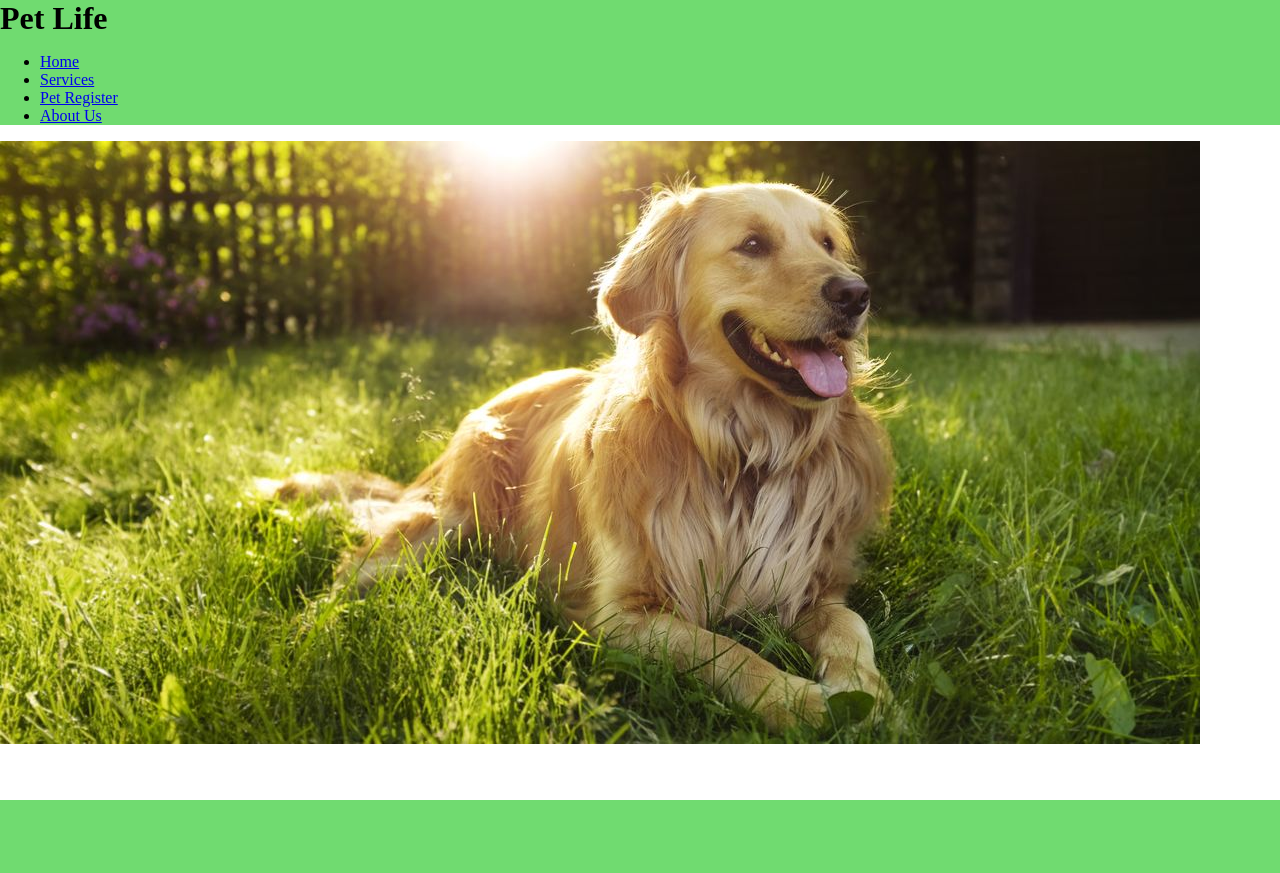
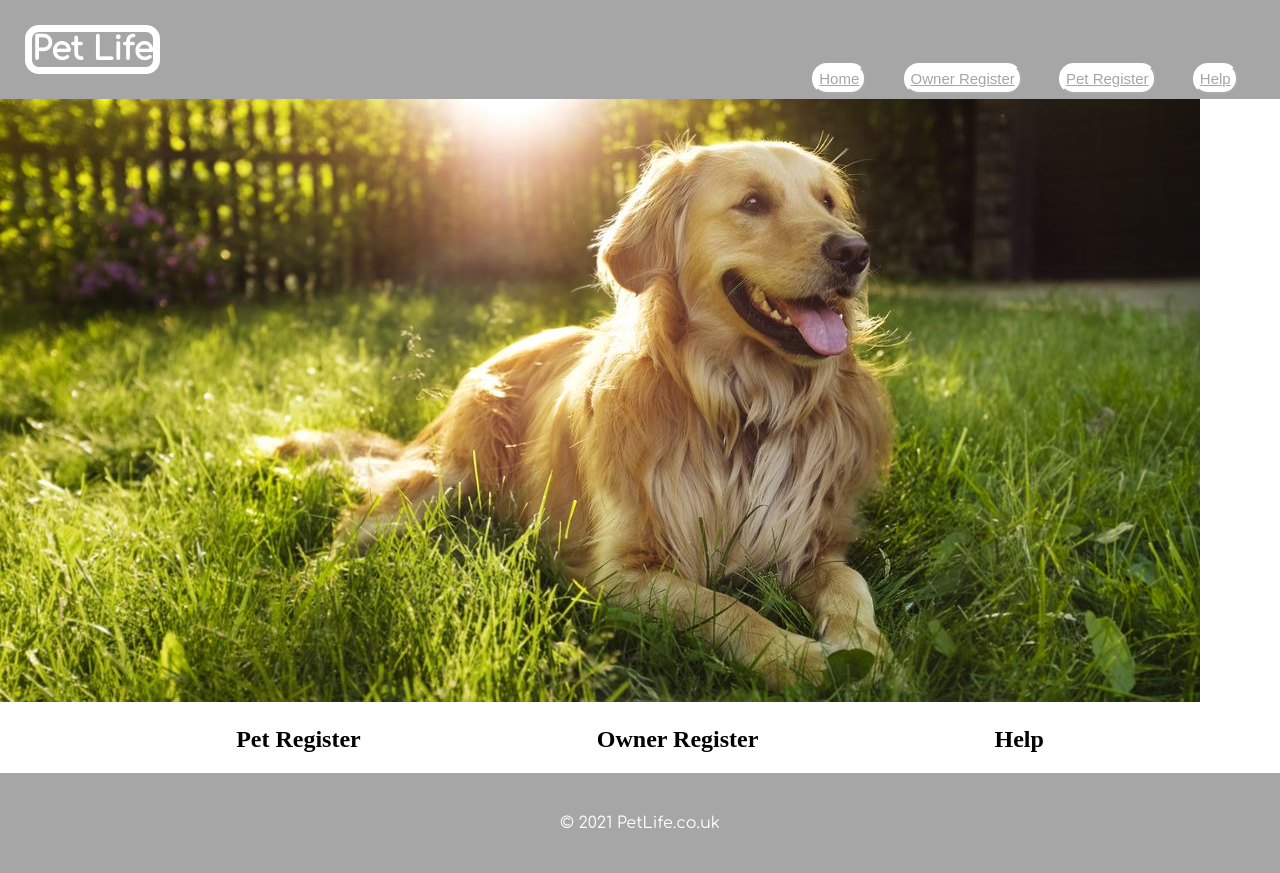
Before and after one commit to Neddon13/vet_management, a Flask app: page / in a window 1280 px wide. Before the commit the page ends 800 px from the top, so only its background shows below. Run offline with Flask 2, Linux system fonts and the light colour scheme.

Commit message:
doing css

```diff
--- a/controllers/pets_controller.py
+++ b/controllers/pets_controller.py
@@ -33,3 +33,8 @@ def create_pet():
     pet             = Pet(first_name, last_name, type_of_pet, date_of_birth, vet, owner)
     pet_repository.save(pet)
     return redirect('/register')
+
+@pets_blueprint.route("/register/<id>/delete", methods=['POST'])
+def delete_pet(id):
+    pet_repository.delete(id)
+    return redirect('/register')
--- a/repositories/pet_repository.py
+++ b/repositories/pet_repository.py
@@ -26,3 +26,8 @@ def select_all():
         pet = Pet(row['first_name'], row['last_name'], row['type_of_pet'], row['date_of_birth'], vet, owner, row['id'])
         pets.append(pet)
     return pets
+
+def delete(id):
+    sql = "DELETE  FROM pets WHERE id = %s"
+    values = [id]
+    run_sql(sql, values)
--- a/static/css/style.css
+++ b/static/css/style.css
@@ -1,5 +1,9 @@
 header {
-    background-color: #70db70;
+    background-color: #a6a6a6;
+    display: flex;
+    justify-content: space-between;
+    align-items: flex-end;
+
 }
 
 body {
@@ -7,6 +11,72 @@ body {
 }
 
 header > h1 {
+    margin: 25px;
+    font-family: "comfortaa";
+    text-align: left;
+    position: relative;
+    border-style: solid;
+    border-width: 7px;
+    border-color: #ffffff;
+    background-color: #a6a6a6;
+    border-radius: 14px;
+    color: #ffffff;
+}
+
+header > nav > ul.menu {
+    list-style-type: none;
+    right: 0;
     margin: 0;
-    text-align: left;
+    padding: 5px;
+    display: flex;
+    font-size: 17px;
+    justify-content: space-evenly;
+    width: 500px;
+
 }
+
+.menu > li > button {
+    border-radius: 15px;
+    background-color: #ffffff;
+    border-color: #ffffff;
+    padding: 5px;
+}
+
+.menu > li > button > a {
+    color: #a6a6a6;
+    font-size: 15px;
+}
+
+footer {
+    background-color: #a6a6a6;
+    display: flex;
+}
+
+footer {
+    justify-content: space-evenly;
+    color: #ffffff;
+    font-family: "comfortaa";
+    display: flex;
+    padding: 25px;
+}
+
+.container {
+    display: flex;
+    justify-content: space-evenly;
+}
+
+.register, tr, th, td {
+    border: 1px solid black;
+    width: 999px;
+    height: 40px;
+}
+
+/* .data {
+    font-family: "comfortaa";
+
+}
+
+.table {
+    width: 700px;
+    font-family: "comfortaa";
+} */
--- a/templates/base.html
+++ b/templates/base.html
@@ -4,20 +4,23 @@
     <meta charset="UTF-8">
     <meta http-equiv="X-UA-Compatible" content="IE=edge">
     <meta name="viewport" content="width=device-width, initial-scale=1.0">
+    <link rel="stylesheet" href="https://fonts.googleapis.com/css2?family=Comfortaa">
     <link rel="stylesheet" href="{{ url_for('static', filename='css/style.css') }}">
     <title>Pet Life</title>
 <header>
-    <h1>Pet Life</h1>
-    <div>
+    <!-- <div> -->
+     <h1>Pet Life</h1>
+    <!-- </div> -->
+    <!-- <div> -->
         <nav>
             <ul class="menu">
-                <li><a href="/">Home</a></li>
-                <li><a href="/services">Services</a></li>
-                <li><a href="/register">Pet Register</a></li>
-                <li><a href="/about">About Us</a></li>
+                <li><button><a href="/">Home</a></button></li>
+                <li><button><a href="/owners">Owner Register</a></button></li>
+                <li><button><a href="/register">Pet Register</a></button></li>
+                <li><button><a href="/Help">Help</a></button></li>
             </ul>
         </nav>
-    </div>
+    <!-- </div> -->
 </header>
 <body>
     {% block content %}
--- a/templates/index.html
+++ b/templates/index.html
@@ -1,4 +1,23 @@
 {% extends 'base.html' %}
 {% block content %}
 <img src="{{ url_for('static', filename='images/goldenretriever.jpeg') }}" alt="dog smiling">
+
+<div class="container">
+    <div class="big_box">
+        <h2>Pet Register</h2>
+        <p></p>
+    </div>
+    <div class="big_box">
+        <h2>Owner Register</h2>
+        <p></p>
+    </div>
+    <div class="big_box">
+        <h2>Help</h2>
+        <p></p>
+    </div>
+</div>
+
+<footer>
+    <p>&copy; 2021 PetLife.co.uk</p>
+</footer>
 {% endblock %}
--- a/templates/pets/index.html
+++ b/templates/pets/index.html
@@ -2,7 +2,7 @@
 {% block content %}
 <h2>Our Pets</h2>
 <div>
-    <table>
+    <table class="register">
         <tr>
             <th>First Name</th>
             <th>Last Name</th>
@@ -24,6 +24,8 @@
     </table>
 </div>
 
+<button>
 <a class="Thisisabutton" href="/register/new">Register New Pet</a>
+</button>
 
 {% endblock %}
```
Also changed, not shown: static/images/Logo.gif (added).
